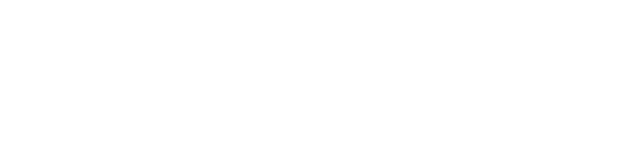
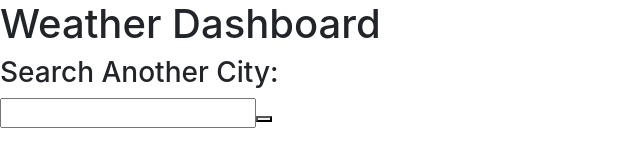
Before and after one commit to Collin-Hodgson/weatherdashboard, a plain HTML site: page index.html in a window 1280 px wide. Shown: the whole page, without its empty margins (0-640 px from the left). Drawn offline with nearby package versions, Linux system fonts and the light colour scheme.

Commit message:
Added header and search bar

```diff
--- a/index.html
+++ b/index.html
@@ -12,6 +12,19 @@
   </head>
   <body>
 
+    <header id="banner">
+        <h1>Weather Dashboard</h1>
+    </header>
+
+    <div id="searchPanel">
+      <section id="citySearch">
+        <h3>Search Another City:</h3>
+        <div id="search">
+              <input type="text" name="searchText"><button id="searchIcon" class="fa fa-search"></button>
+              <datalist id="searchHistory"></datalist>
+        </div>
+    </div>
+
     <!-- Optional JavaScript -->
     <!-- jQuery first, then Popper.js, then Bootstrap JS -->
     <script src="https://code.jquery.com/jquery-3.3.1.slim.min.js" integrity="sha384-q8i/X+965DzO0rT7abK41JStQIAqVgRVzpbzo5smXKp4YfRvH+8abtTE1Pi6jizo" crossorigin="anonymous"></script>
```
